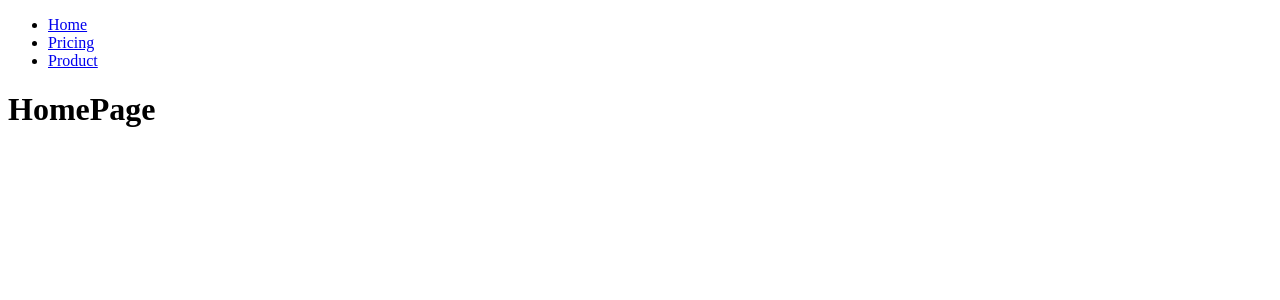
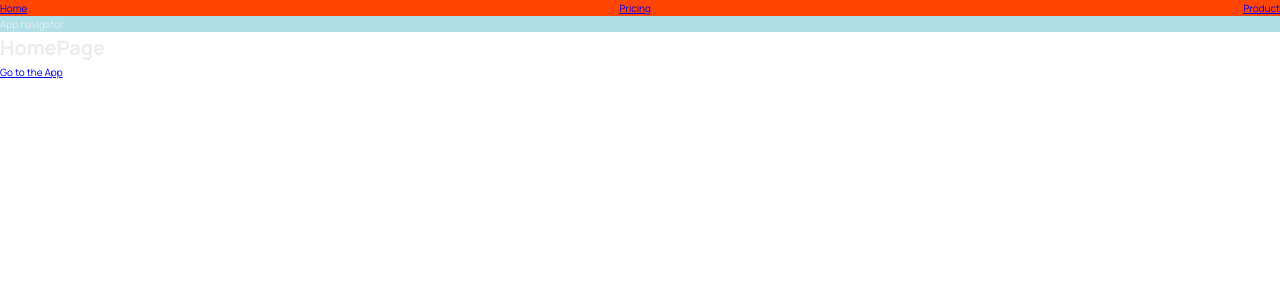
Before and after one commit to ali27-dev/world-wise-with-react, a React (Vite) app: page / in a window 1280 px wide. Shown: the top 300 px of the page. Built offline with nearby package versions, Linux system fonts and the light colour scheme.

Commit message:
Applying styling with the help of css module ans also cretae some components.

```diff
--- a/src/App.jsx
+++ b/src/App.jsx
@@ -3,6 +3,7 @@
 import Product from "./pages/Product";
 import Pricing from "./pages/Pricing";
 import PageNotFound from "./pages/PageNotFound";
+import AppLayout from "./components/AppLayout";
 
 function App() {
   // const a = 23;
@@ -12,6 +13,7 @@
         <Route path="/" element={<HomePage />} />
         <Route path="product" element={<Product />} />
         <Route path="pricing" element={<Pricing />} />
+        <Route path="app" element={<AppLayout />} />
         <Route path="*" element={<PageNotFound />} />
       </Routes>
     </BrowserRouter>
--- /dev/null
+++ b/src/components/AppLayout.jsx
@@ -0,0 +1,12 @@
+import AppNav from "./AppNav";
+
+function AppLayout() {
+  return (
+    <div>
+      <AppNav />
+      <h1>App</h1>
+    </div>
+  );
+}
+
+export default AppLayout;
--- /dev/null
+++ b/src/components/AppNav.jsx
@@ -0,0 +1,6 @@
+import styles from "./AppNav.module.css";
+function AppNav() {
+  return <nav className={styles.nav}>App navigator</nav>;
+}
+
+export default AppNav;
--- /dev/null
+++ b/src/components/AppNav.module.css
@@ -0,0 +1,3 @@
+.nav {
+  background-color: powderblue;
+}
--- a/src/components/PageNav.jsx
+++ b/src/components/PageNav.jsx
@@ -1,7 +1,8 @@
 import { NavLink } from "react-router-dom";
+import styles from "./PageNav.module.css";
 function PageNav() {
   return (
-    <nav>
+    <nav className={styles.nav}>
       <ul>
         <li>
           <NavLink to="/">Home</NavLink>
--- /dev/null
+++ b/src/components/PageNav.module.css
@@ -0,0 +1,8 @@
+.nav {
+  background-color: orangered;
+}
+.nav ul {
+  list-style: none;
+  display: flex;
+  justify-content: space-between;
+}
--- a/src/index.css
+++ b/src/index.css
@@ -1,69 +1,78 @@
+/* Taken from getting started guide at: https://leafletjs.com/examples/quick-start/ */
+@import "https://unpkg.com/leaflet@1.7.1/dist/leaflet.css";
+@import "https://fonts.googleapis.com/css2?family=Manrope:wght@400;600;700;800&display=swap";
+
+/* These CSS variables are global, so they are available in all CSS modules */
 :root {
-  font-family: Inter, system-ui, Avenir, Helvetica, Arial, sans-serif;
-  line-height: 1.5;
-  font-weight: 400;
+  --color-brand--1: #ffb545;
+  --color-brand--2: #00c46a;
 
-  color-scheme: light dark;
-  color: rgba(255, 255, 255, 0.87);
-  background-color: #242424;
-
-  font-synthesis: none;
-  text-rendering: optimizeLegibility;
-  -webkit-font-smoothing: antialiased;
-  -moz-osx-font-smoothing: grayscale;
-  -webkit-text-size-adjust: 100%;
+  --color-dark--0: #242a2e;
+  --color-dark--1: #2d3439;
+  --color-dark--2: #42484d;
+  --color-light--1: #aaa;
+  --color-light--2: #ececec;
+  --color-light--3: #d6dee0;
 }
 
-a {
-  font-weight: 500;
-  color: #646cff;
-  text-decoration: inherit;
+* {
+  margin: 0;
+  padding: 0;
+  box-sizing: inherit;
 }
-a:hover {
-  color: #535bf2;
+
+html {
+  font-size: 62.5%;
+  box-sizing: border-box;
 }
 
 body {
-  margin: 0;
-  display: flex;
-  place-items: center;
-  min-width: 320px;
-  min-height: 100vh;
+  font-family: "Manrope", sans-serif;
+  color: var(--color-light--2);
+  font-weight: 400;
+  line-height: 1.6;
 }
 
-h1 {
-  font-size: 3.2em;
-  line-height: 1.1;
+label {
+  font-size: 1.6rem;
+  font-weight: 600;
 }
 
-button {
-  border-radius: 8px;
-  border: 1px solid transparent;
-  padding: 0.6em 1.2em;
-  font-size: 1em;
-  font-weight: 500;
+input,
+textarea {
+  width: 100%;
+  padding: 0.8rem 1.2rem;
   font-family: inherit;
-  background-color: #1a1a1a;
-  cursor: pointer;
-  transition: border-color 0.25s;
-}
-button:hover {
-  border-color: #646cff;
-}
-button:focus,
-button:focus-visible {
-  outline: 4px auto -webkit-focus-ring-color;
+  font-size: 1.6rem;
+  border: none;
+  border-radius: 5px;
+  background-color: var(--color-light--3);
+  transition: all 0.2s;
 }
 
-@media (prefers-color-scheme: light) {
-  :root {
-    color: #213547;
-    background-color: #ffffff;
-  }
-  a:hover {
-    color: #747bff;
-  }
-  button {
-    background-color: #f9f9f9;
-  }
+input:focus {
+  outline: none;
+  background-color: #fff;
 }
+
+.cta:link,
+.cta:visited {
+  display: inline-block;
+  background-color: var(--color-brand--2);
+  color: var(--color-dark--1);
+  text-transform: uppercase;
+  text-decoration: none;
+  font-size: 1.6rem;
+  font-weight: 600;
+  padding: 1rem 3rem;
+  border-radius: 5px;
+}
+
+/*
+"importCSSModule": {
+    "prefix": "csm",
+    "scope": "javascript,typescript,javascriptreact",
+    "body": ["import styles from './${TM_FILENAME_BASE}.module.css'"],
+    "description": "Import CSS Module as `styles`"
+  },
+*/
--- a/src/main.jsx
+++ b/src/main.jsx
@@ -1,6 +1,6 @@
 import React from "react";
 import ReactDOM from "react-dom/client";
-// import "./index.css";
+import "./index.css";
 // import "./App.css";
 import App from "./App.jsx";
 
--- a/src/pages/HomePage.jsx
+++ b/src/pages/HomePage.jsx
@@ -1,10 +1,14 @@
+import AppNav from "../components/AppNav";
 import PageNav from "../components/PageNav";
+import { Link } from "react-router-dom";
 
 function HomePage() {
   return (
     <div>
       <PageNav />
+      <AppNav />
       <h1>HomePage</h1>
+      <Link to="/app">Go to the App</Link>
     </div>
   );
 }
```
